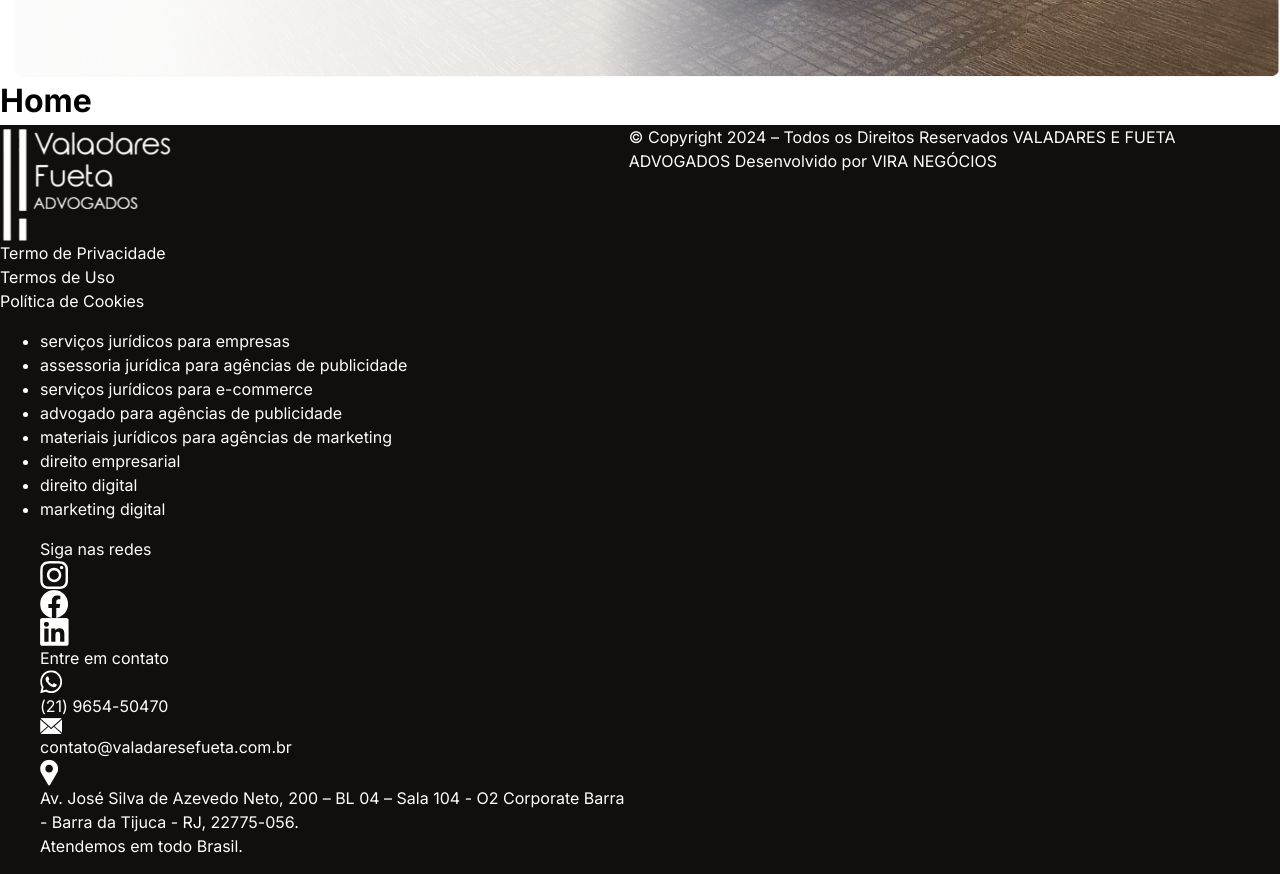
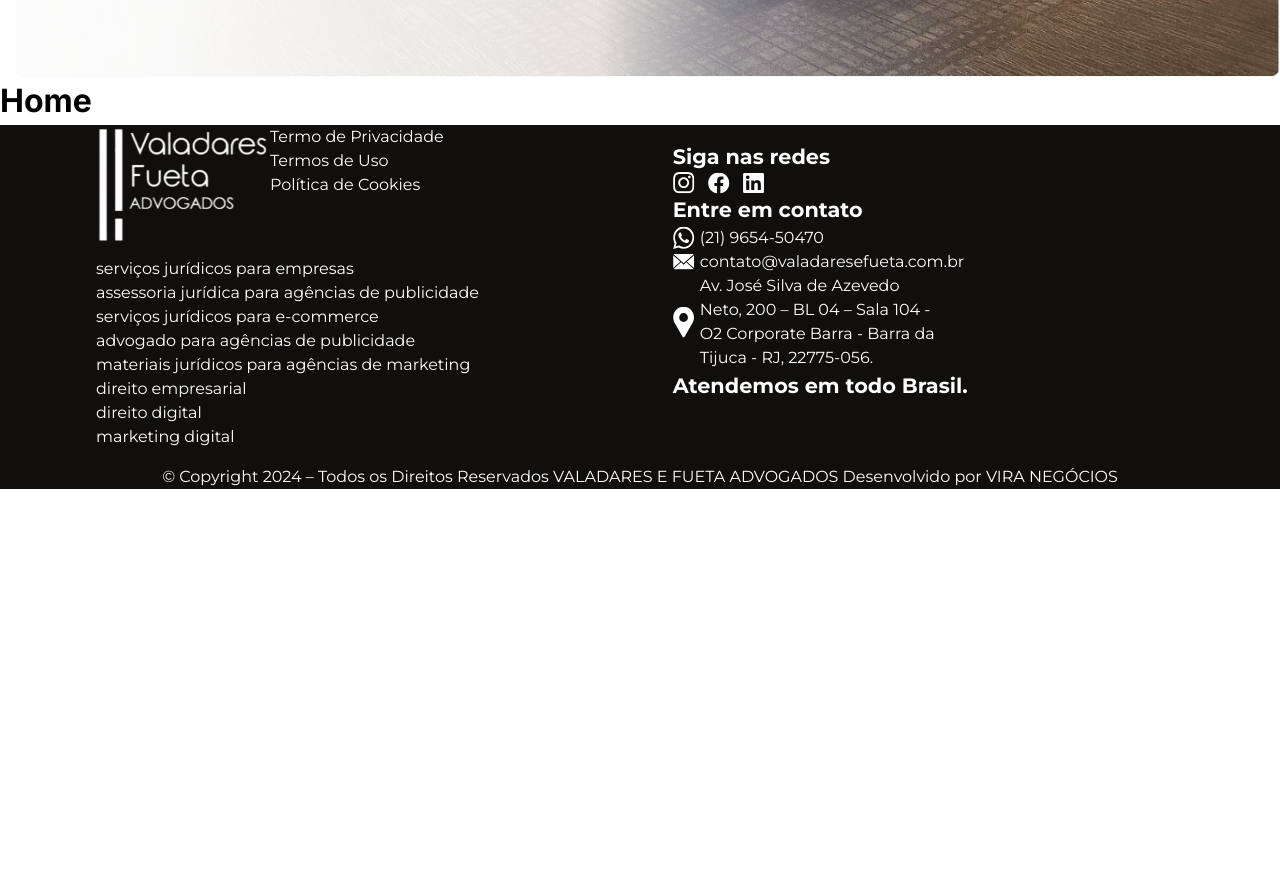
Before and after one commit to vcspc/landing-page-valadares, a Next.js app in the folder landing-page-valadares/: page / in a window 1280 px wide. Shown: the part 640-1514 px from the top of the page. After the commit the page ends 1129 px from the top, so only its background shows below. Built offline with nearby package versions, Linux system fonts and the light colour scheme.

Commit message:
inicio da estilização do footer

```diff
--- a/landing-page-valadares/src/app/globals.scss
+++ b/landing-page-valadares/src/app/globals.scss
@@ -122,6 +122,132 @@ header {
 
 footer {
     display: flex;
+    flex-direction: column;
     background-color: $footer;
     color: $texto-claro;
+    font-family: $fonte-principal;
+    align-items: center;
+
+
+    .footer__container {
+
+        display: flex;
+        flex-direction: row;
+        width: 85%;
+        justify-content: space-between;
+
+        .footer__container__esquerdo {
+
+            display: flex;
+            flex-direction: column;
+            width: 47%;
+
+            .footer__container__esquerdo__acima {
+
+                display: flex;
+                flex-direction: row;
+
+                img {
+
+                }
+
+                .footer__container__esquerdo__acima__termos {
+
+                    display: flex;
+                    flex-direction: column;
+
+                }
+            }
+
+            .footer__container__esquerdo__abaixo {
+
+                display: flex;
+                flex-direction: column;
+                list-style: none;
+                padding: 0rem;
+
+            }
+
+
+        }
+
+        .footer__container__direito {
+
+            display: flex;
+            flex-direction: column;
+            width: 47%;
+            justify-content: start;
+            padding: 0rem;
+
+            .footer__container__direito__texto {
+                font-size: $m;
+                font-weight: $bold;
+
+            }
+
+            .footer__container__direito__redes {
+
+                display: flex;
+                flex-direction: row;
+                justify-content: space-between;
+                width: 5.8rem;
+
+
+                img {
+                    width: 1.4rem;
+                }
+
+            }
+
+            .footer__container__direito__whatsapp {
+
+                display: flex;
+                flex-direction: row;
+                justify-content: start;
+
+
+                img {
+                    width: 1.4rem;
+                    margin-right: 0.3rem;
+                }
+            }
+
+            .footer__container__direito__email {
+
+                display: flex;
+                flex-direction: row;
+                justify-content: start;
+
+
+                img {
+                    width: 1.4rem;
+                    margin-right: 0.3rem;
+                }
+
+            }
+
+            .footer__container__direito__localizacao {
+
+                display: flex;
+                flex-direction: row;
+                justify-content: start;
+
+                img {
+                    width: 1.4rem;
+                    margin-right: 0.3rem;
+                }
+
+                .footer__container__direito__localizacao__texto {
+
+                    width: 15rem;
+
+                }
+            }
+
+        }
+    }
+
+    .footer__container__copyright {
+
+    }
 }
--- a/landing-page-valadares/src/app/layout.jsx
+++ b/landing-page-valadares/src/app/layout.jsx
@@ -70,7 +70,7 @@ export default function RootLayout({ children }) {
               </div>
               <div className="footer__container__direito__localizacao">
                 <img src="/localizacao.svg" alt="" />
-                <div>
+                <div className="footer__container__direito__localizacao__texto">
                   <p>Av. José Silva de Azevedo Neto, 200 – BL 04 – Sala 104 - O2 Corporate Barra - Barra da Tijuca - RJ, 22775-056.</p>
                 </div>
               </div>
```
